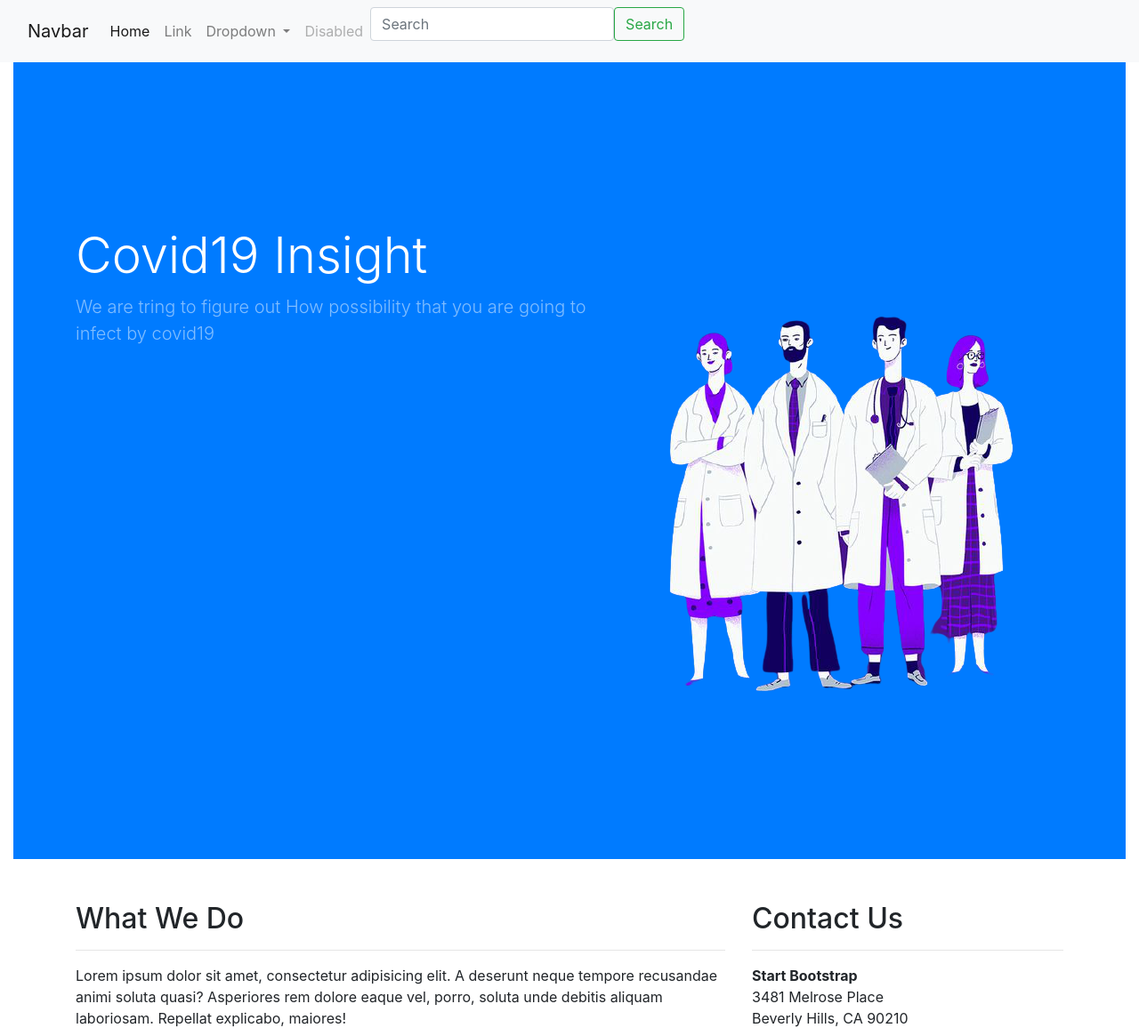
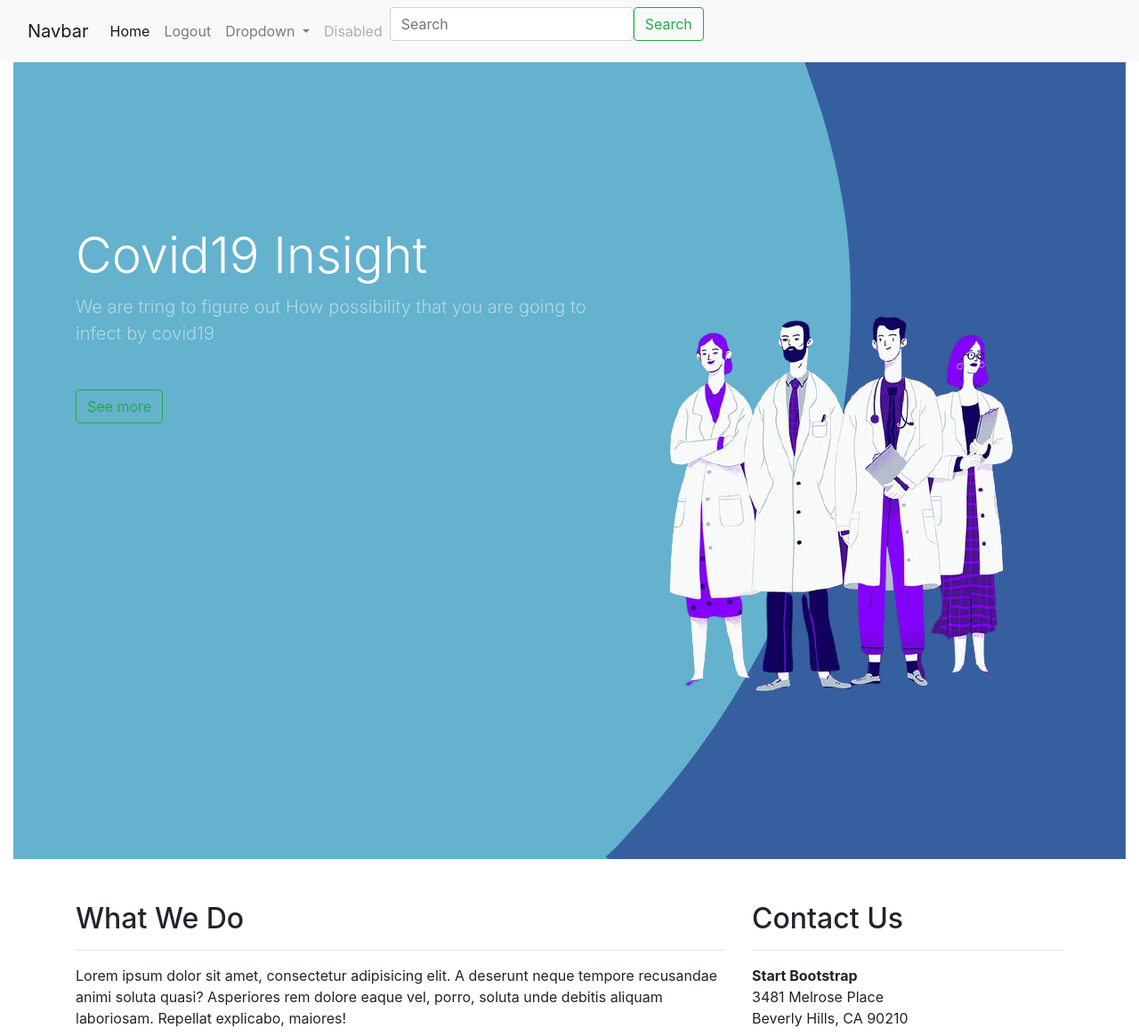
Before and after one commit to seabnavin19/covid19_Insight, a Django app: page / in a window 1280 px wide. Shown: the top 1165 px of the page at 89% size. Run offline with Django 3.2, Linux system fonts and the light colour scheme; grey boxes labelled with a size stand in for pictures from a placeholder-image service; some libraries are stand-ins or nearby versions.

Commit message:
add background

```diff
--- /dev/null
+++ b/covid19/static/css/main.css
@@ -0,0 +1,5 @@
+.top{
+    background-image: url("../images/wave_back.svg");
+    background-repeat: no-repeat;
+    background-size: cover;
+}
--- a/covid19/templates/covid19/base.html
+++ b/covid19/templates/covid19/base.html
@@ -4,7 +4,7 @@
 <head>
 	<title>CRM</title>
   <link rel="stylesheet" href="https://stackpath.bootstrapcdn.com/bootstrap/4.3.1/css/bootstrap.min.css" integrity="sha384-ggOyR0iXCbMQv3Xipma34MD+dH/1fQ784/j6cY/iJTQUOhcWr7x9JvoRxT2MZw1T" crossorigin="anonymous">
-
+  <link rel="stylesheet" type="text/css" href="{% static '/css/main.css' %}">
 
 </head>
 <body>
--- a/covid19/templates/covid19/index.html
+++ b/covid19/templates/covid19/index.html
@@ -2,13 +2,14 @@
 {%  extends 'covid19/base.html' %}
 {% load static %}
 {% block content %}
-    <header class="bg-primary py-5 mb-5">
+    <header class="bg-primary top py-5 mb-5">
         <div class="container h-100">
           <div class="row h-100 align-items-center">
             <div class="col-lg-12">
               <h1 class="display-4 text-white mt-5 mb-2">Covid19 Insight</h1>
               <img src="{% static 'images/doctor.png'%}" alt="" class="float-right">
               <p class="lead mb-5 text-white-50">We are tring to figure out How possibility that you are going to infect by covid19</p>
+              <button type="button" class="btn btn-outline-success">See more</button>
             </div>
           </div>
         </div>
--- a/covid19/templates/covid19/login.html
+++ b/covid19/templates/covid19/login.html
@@ -17,6 +17,7 @@
 		</div>
 		<div class="login-content">
 			<form action="index.html">
+				{% csrf_token %}
 				<img src="{% static 'images/avatar.svg'%}">
 				<h2 class="title">Welcome</h2>
            		<div class="input-div one">
--- a/covid19/templates/covid19/navbar.html
+++ b/covid19/templates/covid19/navbar.html
@@ -10,7 +10,7 @@
             <a class="nav-link active" aria-current="page" href="#">Home</a>
           </li>
           <li class="nav-item">
-            <a class="nav-link" href="#">Link</a>
+            <a class="nav-link" href="{% url 'logout' %}">Logout</a>
           </li>
           <li class="nav-item dropdown">
             <a class="nav-link dropdown-toggle" href="#" id="navbarDropdown" role="button" data-bs-toggle="dropdown" aria-expanded="false">
--- a/covid19/urls.py
+++ b/covid19/urls.py
@@ -4,6 +4,7 @@ from .views import *
 
 urlpatterns = [
     path('', HomePage,name="home"),
-    path("login/",loginUser,name="login")
+    path("login/",loginPage,name="login"),
+    path('logout/', logoutUser, name="logout")
 
 ]
--- a/covid19/views.py
+++ b/covid19/views.py
@@ -1,8 +1,26 @@
-from django.shortcuts import render
-
+from django.shortcuts import render,redirect
+from django.contrib.auth import authenticate, login, logout
+from django.contrib.auth.decorators import login_required
 # Create your views here.
+# @login_required(login_url="login")
 def HomePage(request):
     return render(request,"covid19/index.html")
 
-def loginUser(request):
-    return render(request,"covid19/login.html")
+def loginPage(request):
+	if request.method == 'POST':
+		username = request.POST.get('username')
+		password =request.POST.get('password')
+
+		user = authenticate(request, username=username, password=password)
+		if user is not None:
+			login(request, user)
+			return redirect('home')
+		else:
+			messages.info(request, 'Username OR password is incorrect')
+
+	context = {}
+	return render(request, 'covid19/login.html', context)
+
+def logoutUser(request):
+    logout(request)
+    return redirect("login")
```
Also changed, not shown: covid19/static/images/wave_back.jpg (added), covid19/static/images/wave_back.svg (added), db.sqlite3.
